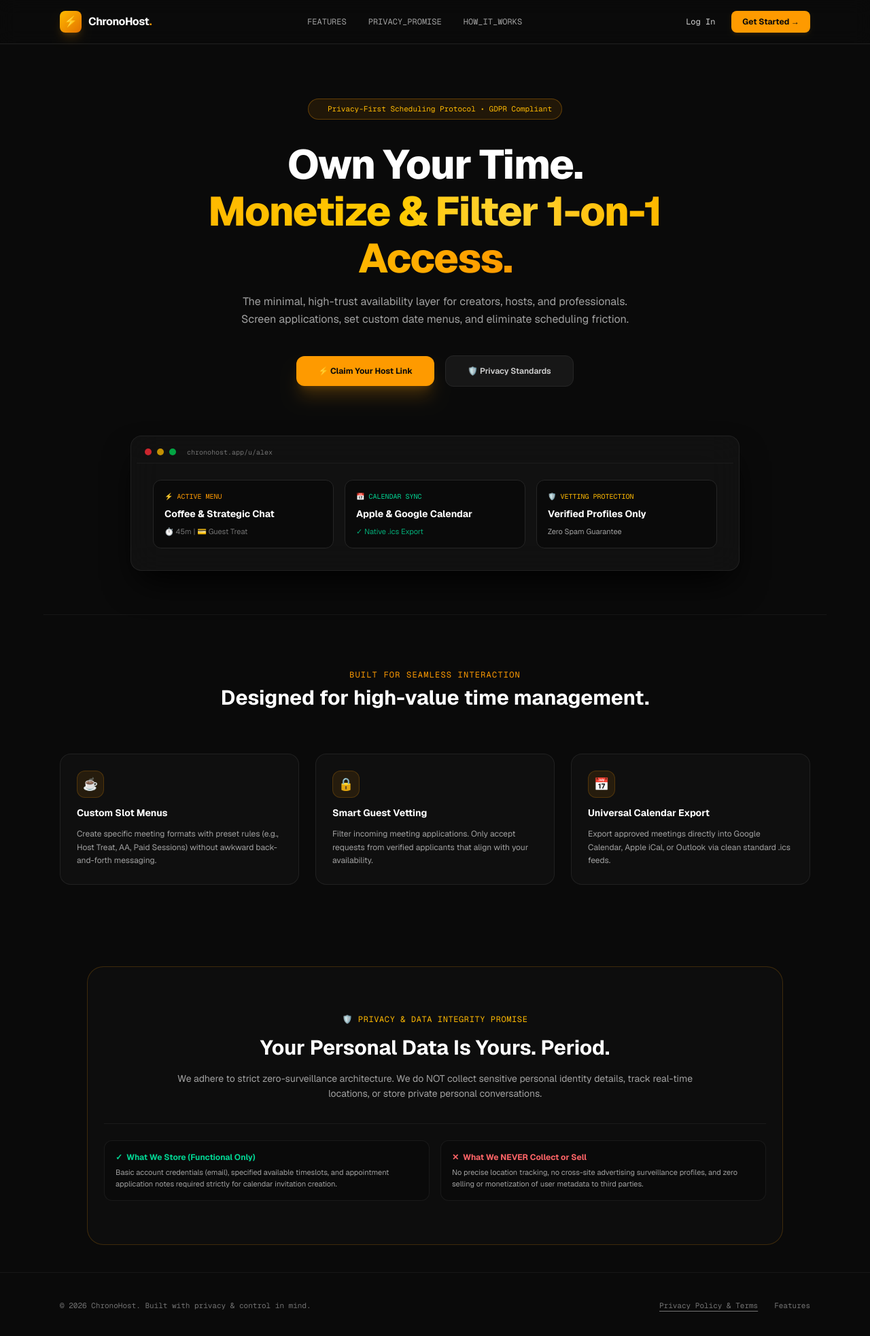
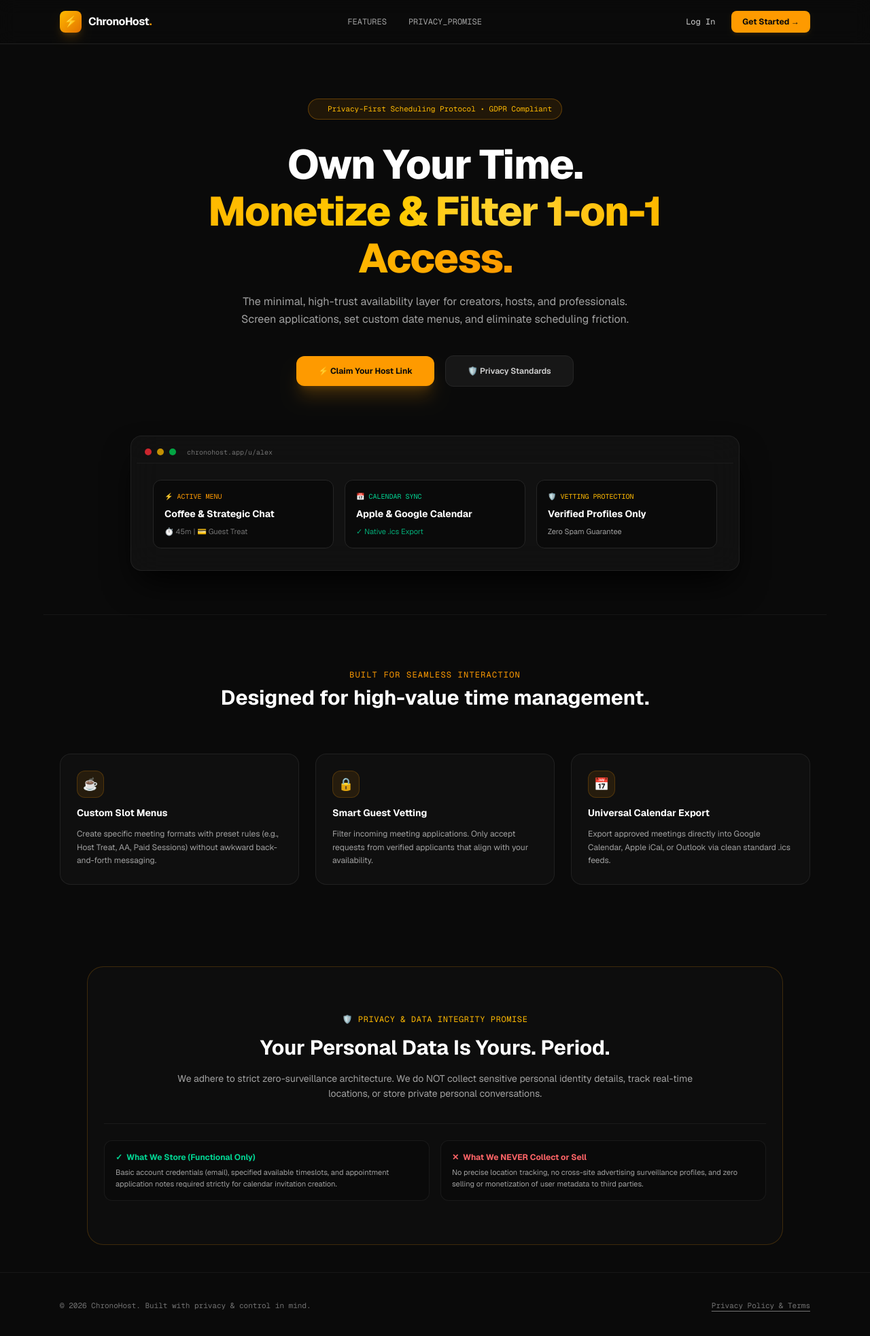
Before and after one commit to MagicMengxp/Dateme, a Next.js app: page / in a window 1280 px wide. Shown: the top 1966 px of the page at 68% size. Built offline with nearby package versions, Linux system fonts and the light colour scheme; no server answers.

Commit message:
page update

```diff
--- a/app/page.tsx
+++ b/app/page.tsx
@@ -41,7 +41,7 @@ export default function LandingPage() {
           <nav className="hidden md:flex items-center space-x-8 text-xs font-mono text-neutral-400">
             <a href="#features" className="hover:text-amber-400 transition-colors">FEATURES</a>
             <a href="#privacy" className="hover:text-amber-400 transition-colors">PRIVACY_PROMISE</a>
-            <a href="#workflow" className="hover:text-amber-400 transition-colors">HOW_IT_WORKS</a>
+            {/*<a href="#workflow" className="hover:text-amber-400 transition-colors">HOW_IT_WORKS</a>*/}
           </nav>
 
           <div className="flex items-center space-x-4">
@@ -226,7 +226,7 @@ export default function LandingPage() {
             >
               Privacy Policy & Terms
             </button>
-            <a href="#features" className="hover:text-neutral-300 transition-colors">Features</a>
+            {/*<a href="#features" className="hover:text-neutral-300 transition-colors">Features</a>*/}
           </div>
         </div>
       </footer>
```
